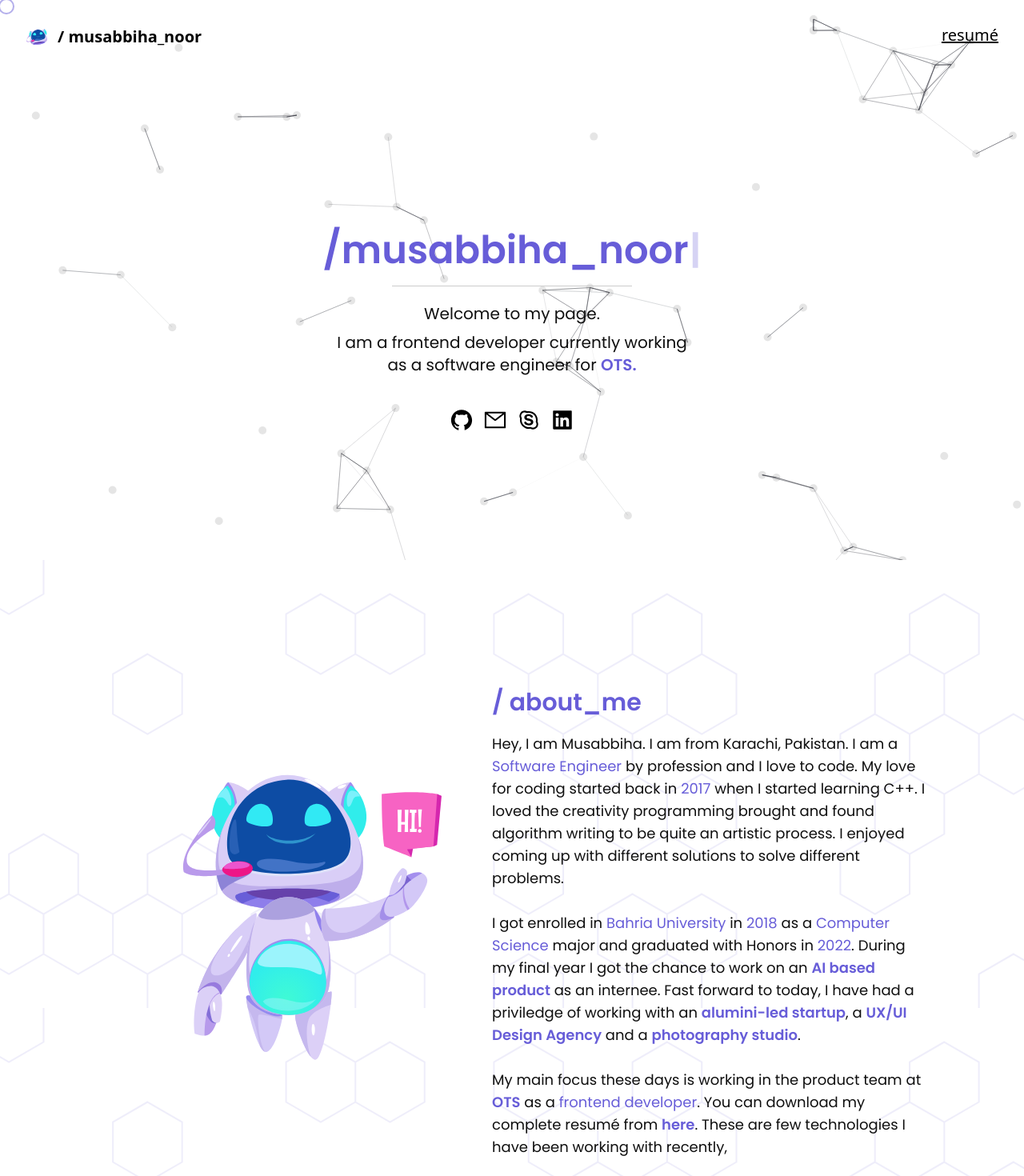
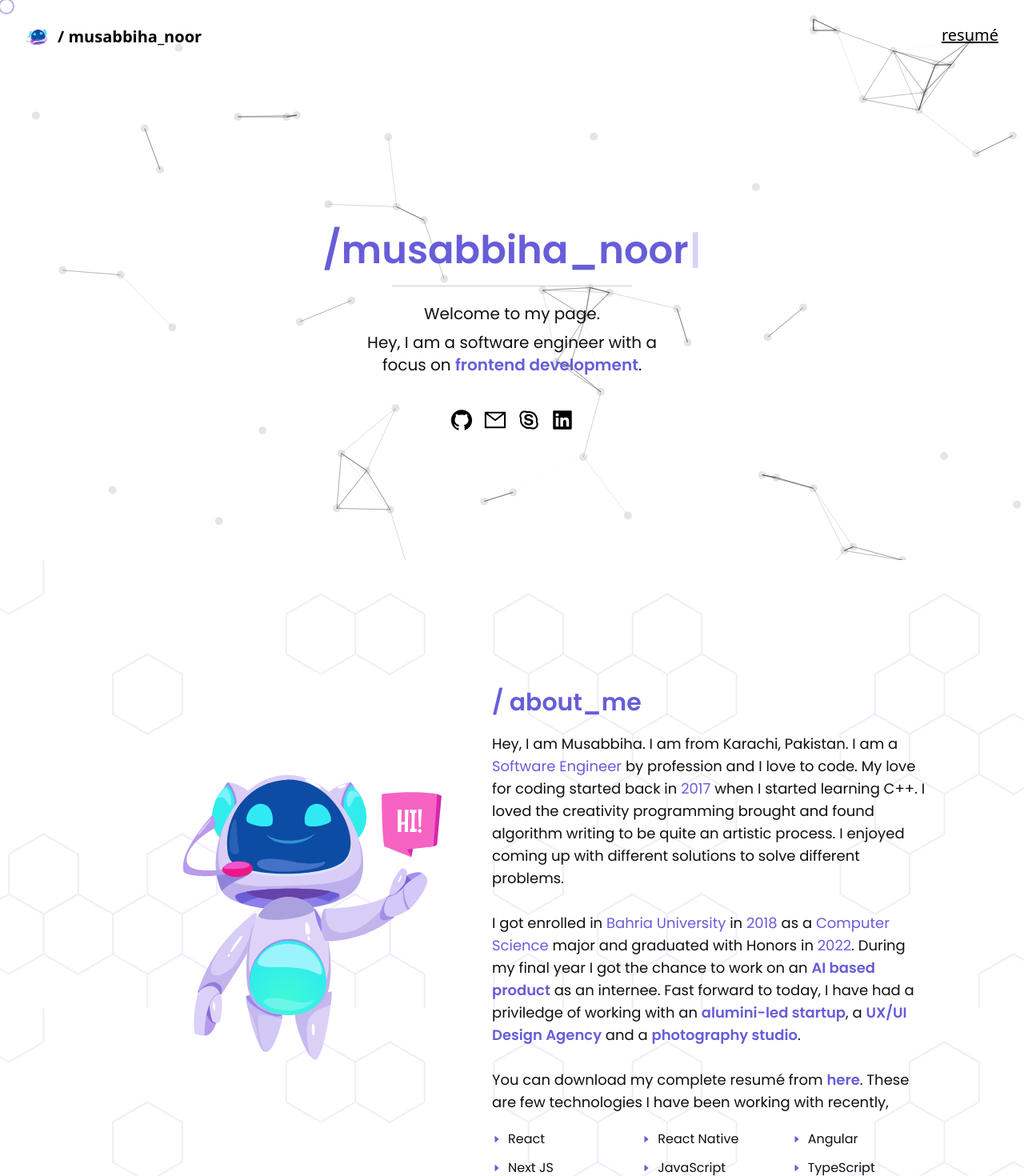
Before and after one commit to musabbihanoor/portfolio-v2, a Next.js app: page / in a window 1280 px wide. Shown: the top 1470 px of the page at 80% size. Built offline with nearby package versions, Linux system fonts and the light colour scheme.

Commit message:
updated links and removed OTS

```diff
--- a/src/components/About.js
+++ b/src/components/About.js
@@ -88,7 +88,7 @@ const About = () => {
           .
           <br />
           <br />
-          My main focus these days is working in the product team at{" "}
+          {/* My main focus these days is working in the product team at{" "}
           <a
             href="https://www.onetechnologyservices.com/"
             target="_blank"
@@ -101,7 +101,8 @@ const About = () => {
           <span className="dark:text-light_purple text-purple">
             frontend developer
           </span>
-          . You can download my complete resumé from{" "}
+          .  */}
+          You can download my complete resumé from{" "}
           <a
             className="dark:text-light_purple text-purple font-semibold hover:underline cursor-pointer cursor-pointer"
             target="_blank"
--- a/src/components/Hero.js
+++ b/src/components/Hero.js
@@ -48,16 +48,20 @@ const Hero = ({}) => {
           transition={{ duration: 1 }}
           className="text-xl text-center mt-2"
         >
-          I am a frontend developer currently working <br />
-          as a software engineer for{" "}
-          <a
+          Hey, I am a software engineer with a <br />
+          focus on{" "}
+          <span className="text-purple font-semibold">
+            frontend development
+          </span>
+          .
+          {/* <a
             href="https://www.onetechnologyservices.com/"
             rel="noreferrer"
             target="_blank"
             className="text-purple font-semibold hover:underline"
           >
             OTS.
-          </a>
+          </a> */}
         </motion.p>
 
         <motion.div
--- a/src/data/constant.js
+++ b/src/data/constant.js
@@ -1,2 +1,2 @@
 export const RESUME_LINK =
-  "https://drive.google.com/file/d/1gUQFxNTYegeHTzHsvTtjI2ghkYIoieGn/view?usp=sharing";
+  "https://www.dropbox.com/scl/fo/k0k21yjyl46yikm9qnr0b/AMJg217UgFF0RzHhrNICeXU?rlkey=r1d4mnmkf6w8eu8iuzryl4r49&st=fd2yzisb&dl=0";
```
